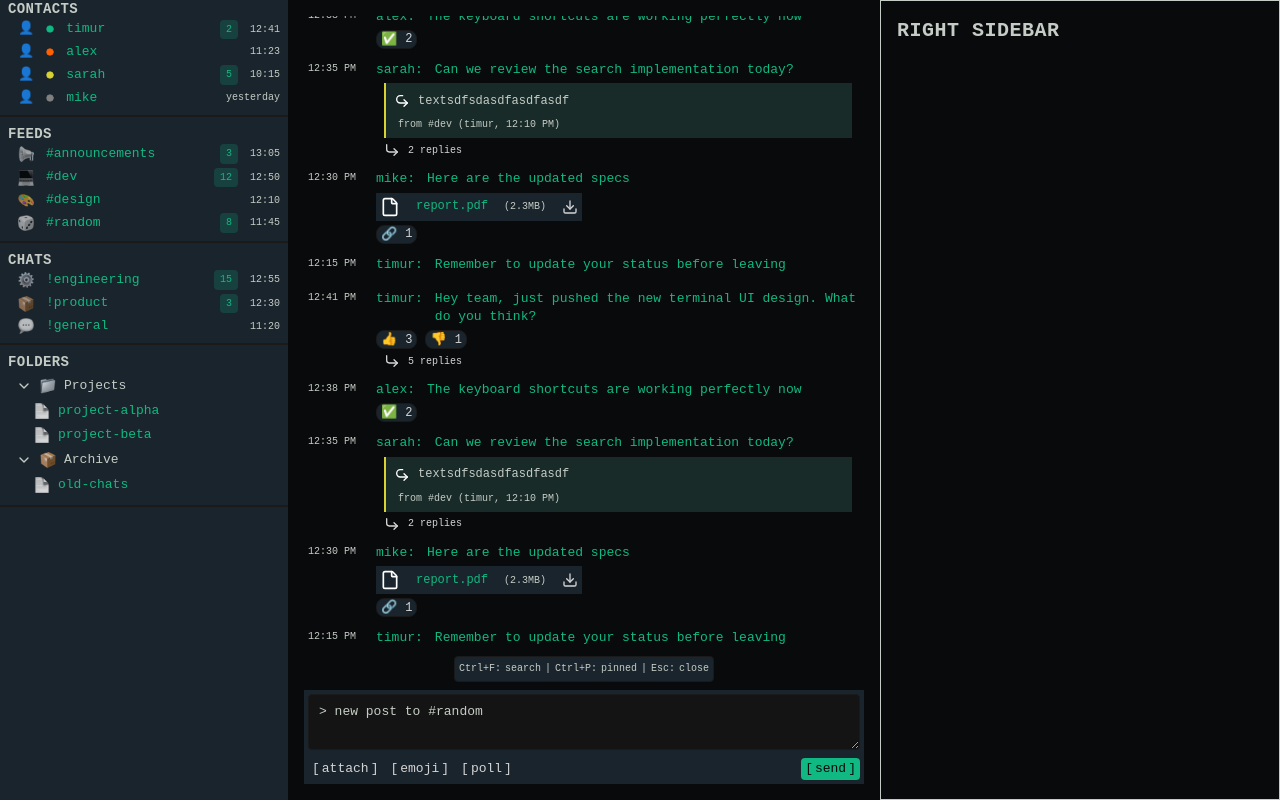
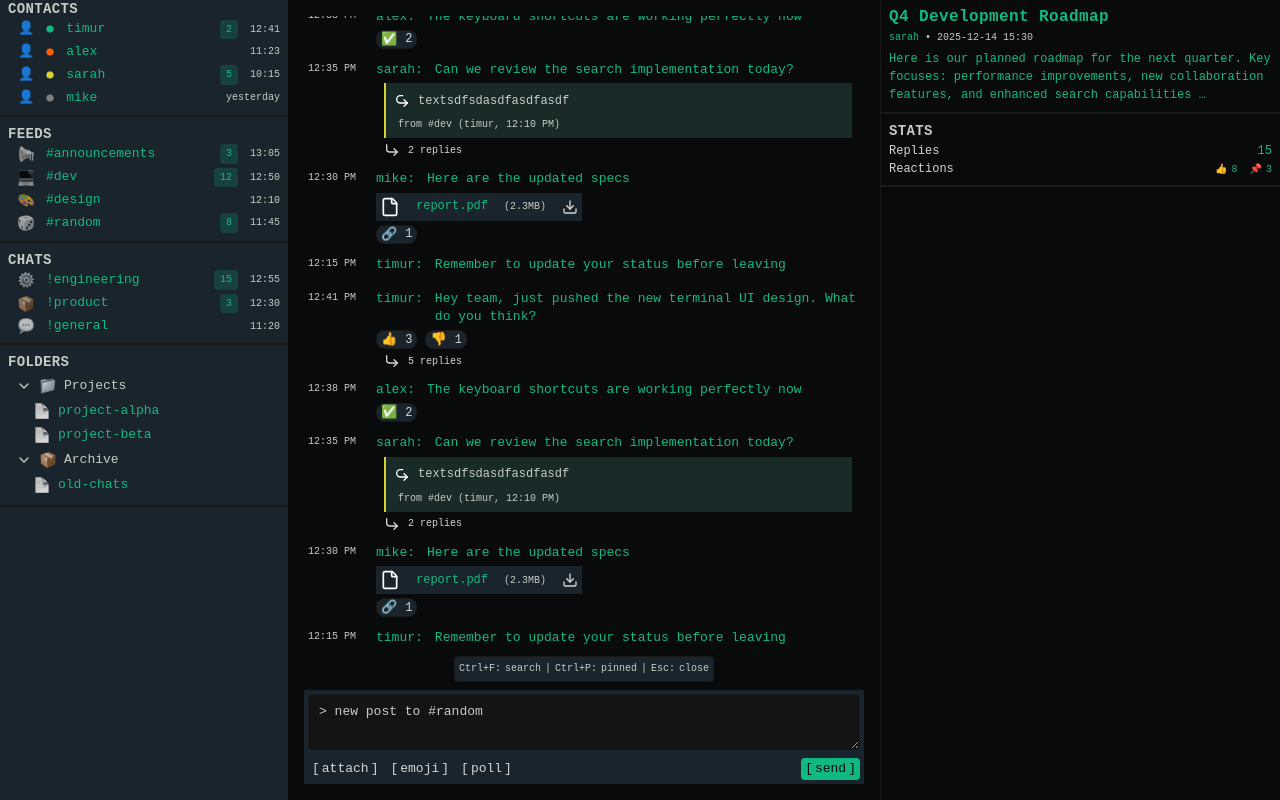
Before and after one commit to bohdanvenhrenovych/xxii-react, a React (Vite) app: page /chat in a window 1280 px wide. Built offline with nearby package versions, Linux system fonts and the light colour scheme.

Commit message:
added sections to the right sidebar

```diff
--- /dev/null
+++ b/src/components/RightSidebar/InfoBlock/index.tsx
@@ -0,0 +1,24 @@
+import { Typography } from '../../Typography'
+
+import { type InfoBlockProps } from '../types'
+
+export function InfoBlock({ item }: InfoBlockProps) {
+  return (
+    <div className="flex flex-col gap-1 p-2">
+      <Typography
+        variant="heading3"
+        color="primary"
+        className="font-semibold normal-case text-[16px]"
+      >
+        {item.title}
+      </Typography>
+      <Typography size="xs">
+        <span className="text-primary">{item.author}</span>
+        <span className="text-secondary"> • {item.dateTime}</span>
+      </Typography>
+      <Typography size="sm" color="primary" className="leading-normal">
+        {item.textPost}
+      </Typography>
+    </div>
+  )
+}
--- /dev/null
+++ b/src/components/RightSidebar/StatsBlock/ReactionItem.tsx
@@ -0,0 +1,17 @@
+import { Typography } from '../../Typography'
+import { type StatReaction } from '../types'
+
+interface ReactionItemProps {
+  reaction: StatReaction
+}
+
+export function ReactionItem({ reaction }: ReactionItemProps) {
+  return (
+    <div className="flex items-center gap-1">
+      <span className="text-xs">{reaction.emoji}</span>
+      <Typography size="xs" className="text-primary font-medium">
+        {reaction.count}
+      </Typography>
+    </div>
+  )
+}
--- /dev/null
+++ b/src/components/RightSidebar/StatsBlock/StatItem.tsx
@@ -0,0 +1,23 @@
+import { Typography } from '../../Typography'
+import { type StatItemProps } from '../types'
+import { ReactionItem } from './ReactionItem'
+
+export function StatItem({ item }: StatItemProps) {
+  return (
+    <div className="flex items-center justify-between gap-2">
+      <Typography size="sm" color="foreground">
+        {item.label}
+      </Typography>
+      <div className="flex items-center gap-3">
+        {item.value !== undefined && (
+          <Typography size="sm" className="text-primary font-medium">
+            {item.value}
+          </Typography>
+        )}
+        {item.reactions?.map((reaction, index) => (
+          <ReactionItem key={index} reaction={reaction} />
+        ))}
+      </div>
+    </div>
+  )
+}
--- /dev/null
+++ b/src/components/RightSidebar/StatsBlock/index.tsx
@@ -0,0 +1,12 @@
+import { type StatsBlockProps } from '../types'
+import { StatItem } from './StatItem'
+
+export function StatsBlock({ items }: StatsBlockProps) {
+  return (
+    <div className="flex flex-col gap-1">
+      {items.map((item, index) => (
+        <StatItem key={index} item={item} />
+      ))}
+    </div>
+  )
+}
--- a/src/components/RightSidebar/index.tsx
+++ b/src/components/RightSidebar/index.tsx
@@ -1,13 +1,18 @@
-import { Typography } from '../Typography'
+import { Section } from '../Sidebar/Section'
+import { Separator } from '../ui/separator'
+import { InfoBlock } from './InfoBlock'
+import { StatsBlock } from './StatsBlock'
+import { mockPost, mockStats } from './mock-data'
 
 export function RightSidebar() {
   return (
-    <aside className="w-full max-w-right-sidebar bg-bg h-full overflow-auto border border-secondary">
-      <div className="p-4">
-        <Typography variant="heading3" size="xl">
-          Right Sidebar
-        </Typography>
-      </div>
+    <aside className="w-full max-w-right-sidebar bg-bg h-full overflow-auto border-l border-border">
+      <InfoBlock item={mockPost} />
+      <Separator />
+      <Section title="Stats" className="p-2 gap-1">
+        <StatsBlock items={mockStats} />
+      </Section>
+      <Separator />
     </aside>
   )
 }
--- /dev/null
+++ b/src/components/RightSidebar/mock-data.ts
@@ -0,0 +1,20 @@
+import { type InfoBlockItem, type StatItem } from './types'
+
+export const mockPost: InfoBlockItem = {
+  title: 'Q4 Development Roadmap',
+  author: 'sarah',
+  dateTime: '2025-12-14 15:30',
+  textPost:
+    'Here is our planned roadmap for the next quarter. Key focuses: performance improvements, new collaboration features, and enhanced search capabilities …',
+}
+
+export const mockStats: StatItem[] = [
+  { label: 'Replies', value: 15 },
+  {
+    label: 'Reactions',
+    reactions: [
+      { emoji: '👍', count: 8 },
+      { emoji: '📌', count: 3 },
+    ],
+  },
+]
--- /dev/null
+++ b/src/components/RightSidebar/types.ts
@@ -0,0 +1,29 @@
+export interface InfoBlockItem {
+  title: string
+  author: string
+  dateTime: string
+  textPost: string
+}
+
+export interface InfoBlockProps {
+  item: InfoBlockItem
+}
+
+export interface StatReaction {
+  emoji: string
+  count: number
+}
+
+export interface StatItem {
+  label: string
+  value?: number
+  reactions?: StatReaction[]
+}
+
+export interface StatItemProps {
+  item: StatItem
+}
+
+export interface StatsBlockProps {
+  items: StatItem[]
+}
--- a/src/components/Typography/text-styles.ts
+++ b/src/components/Typography/text-styles.ts
@@ -47,4 +47,9 @@ export const statusColors = {
 export type TextStyleVariant = keyof typeof textStyles
 export type StatusColor = keyof typeof statusColors
 
-export type TextColor = 'primary' | 'secondary' | 'muted' | 'white'
+export type TextColor =
+  | 'primary'
+  | 'secondary'
+  | 'muted'
+  | 'white'
+  | 'foreground'
```
